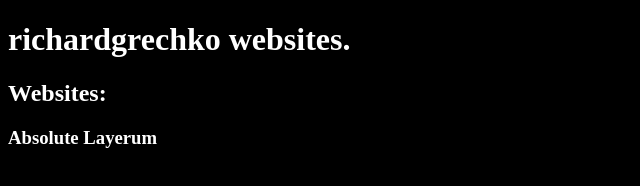
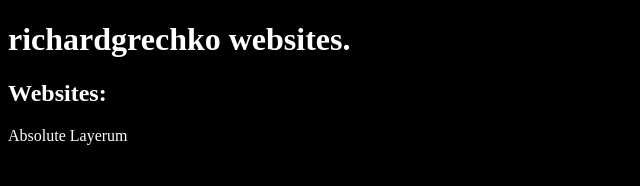
Before and after one commit to richardgrechko/richardgrechko.github.io, a plain HTML site: page index.html in a window 1280 px wide. Shown: the full height of the page, 0-640 px from the left. Drawn offline with Linux system fonts and the light colour scheme.

Commit message:
Update index.html

```diff
--- a/index.html
+++ b/index.html
@@ -11,6 +11,6 @@
 <body>
     <h1>richardgrechko websites.</h1>
     <h2>Websites: </h2>
-    <h3 href="https://richardgrechko.github.io/absolute-layerum">Absolute Layerum</h3>
+    <link href="https://richardgrechko.github.io/absolute-layerum">Absolute Layerum</link>
 </body>
 </html>
```
